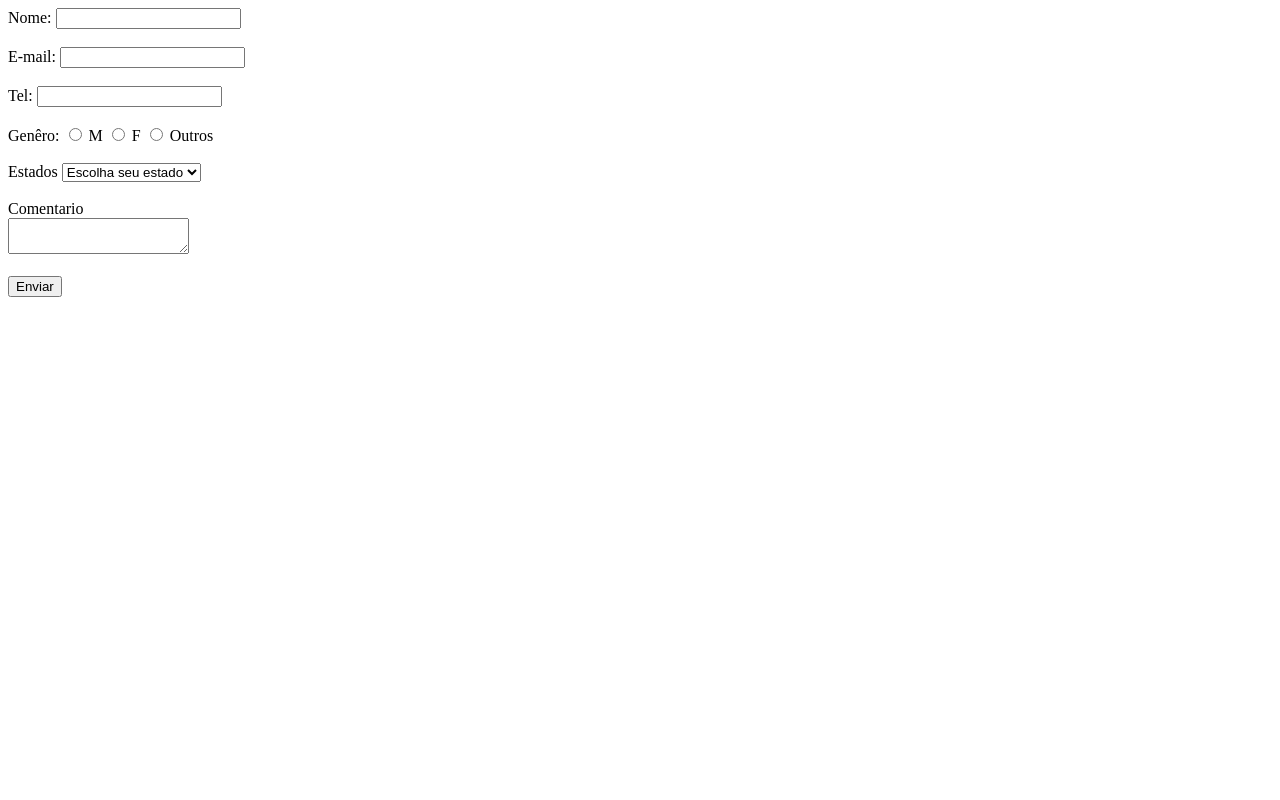
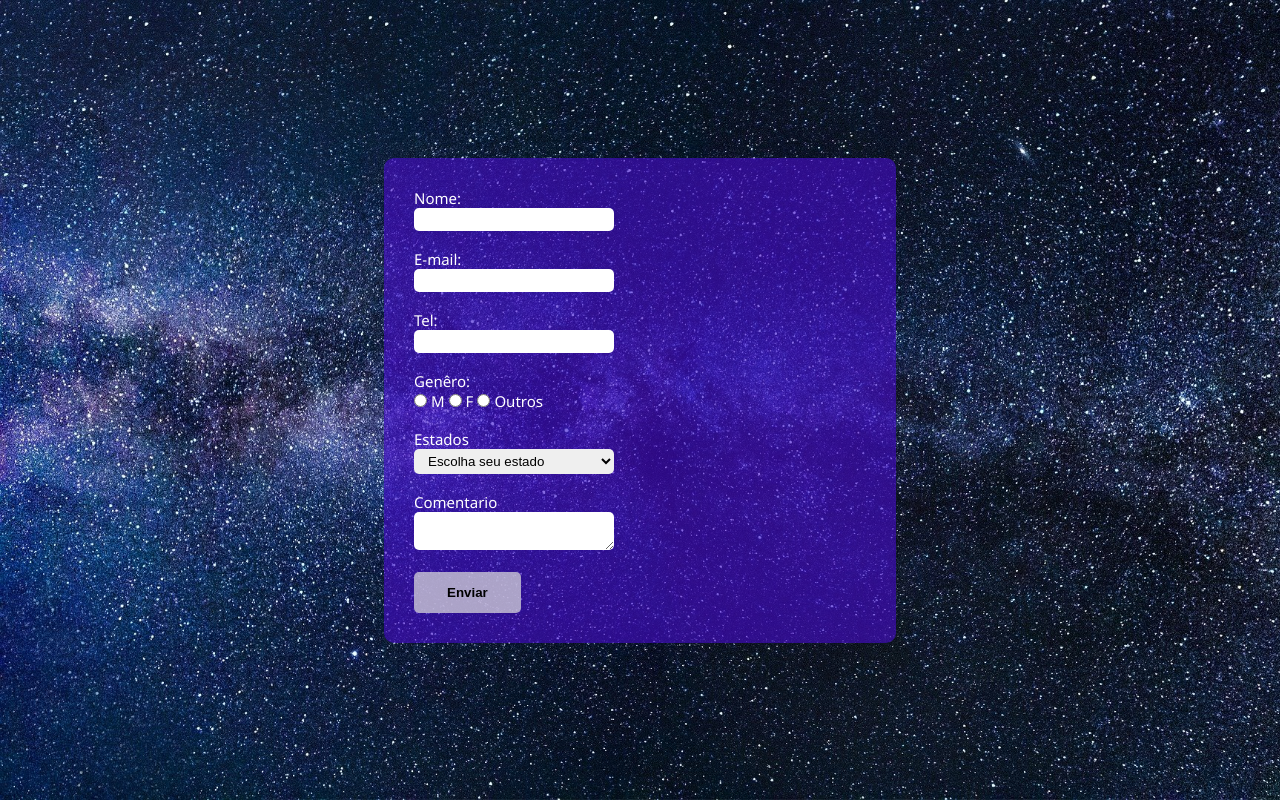
Before and after one commit to JailtonAragao/Curso_Full_Stack_Senac_Ba, a plain HTML site: page formulario.html in a window 1280 px wide. Drawn offline with Linux system fonts and the light colour scheme.

Commit message:
style do formulario

```diff
--- a/css/formulario.css
+++ b/css/formulario.css
@@ -0,0 +1,62 @@
+*{
+  margin: 0;
+  padding: 0;
+  box-sizing: border-box;
+}
+
+body{
+  background: url(/imagens/hd-bc.jpg);
+  background-repeat: no-repeat;
+  background-attachment: fixed;
+  background-size: cover;
+  display: flex;
+  align-items: center;
+  justify-content: center;
+  height: 100vh;
+}
+
+.box-form{
+  width: 40%;
+  background-color: rgba(72, 13, 210, 0.6);
+  padding: 30px;
+  border-radius: 10px;
+}
+
+.box-form form label,span{
+  color: white;
+  font-weight: 500;
+  font-family: 'Segoe UI', Tahoma, Geneva, Verdana, sans-serif;
+  font-size: 15px;
+
+}
+
+.box-form form input[type="submit"]{
+  padding: 10px 30px;
+  background: rgba(213, 211, 218, 0.753);
+  color: black;
+  font-weight: 600;
+  border-radius: 5px;
+  border: none;
+  cursor: pointer;
+  transition: .5s;
+  border:double rgba(72, 0, 255, 0);
+}
+
+.box-form form input[type="submit"]:hover{
+  background-color: #fff;
+  border:double rgb(72, 0, 255);
+  font-weight: 600;
+
+}
+
+.box-form form input[type="text"],
+input[type="email"],
+input[type="tel"],
+textarea,
+select{
+  padding: 4px 10px;
+  width: 200px;
+  border-radius: 5px;
+  border: none;
+
+}
--- a/formulario.html
+++ b/formulario.html
@@ -16,22 +16,20 @@
     -->
     <form action="" method="POST">
       <!-- no for e no id do imput deve ter o mesmo nome -->
-      <label for="nome">Nome:</label>
+      <label for="nome">Nome:</label><br>
       <!-- No php name >> nomear variavel sem letra maiuscula -->
       <input type="text" name="nome" id="nome" required>
-      <br>
-      <br>
-      <label for="email">E-mail:</label>
+      <br><br>
+      <label for="email">E-mail:</label><br>
       <input type="email" name="email" id="email" required>
-        <br>
-        <br>
-      <label for="tel">Tel:</label>
+      <br><br>
+      <label for="tel">Tel:</label><br>
       <input type="tel" name="tel" id="tel" required>
       <!--
         Radiobutton
       -->
       <br><br>
-      <span>Genêro:</span>
+      <span>Genêro:</span><br>
 
       <input type="radio" name="genero" id="m" value="m" required>
       <label for="m">M</label>
@@ -43,7 +41,7 @@
       <label for="outros">Outros</label>
       <br><br>
       <!-- Select, escolher item da lista -->
-      <label for="estado">Estados</label>
+      <label for="estado">Estados</label><br>
       <!-- required obrigar a escolher o valor -->
       <select name="estado" id="estado" required>
         <option value="">Escolha seu estado</option>
```
Also changed, not shown: imagens/hd-bc.jpg (added).
